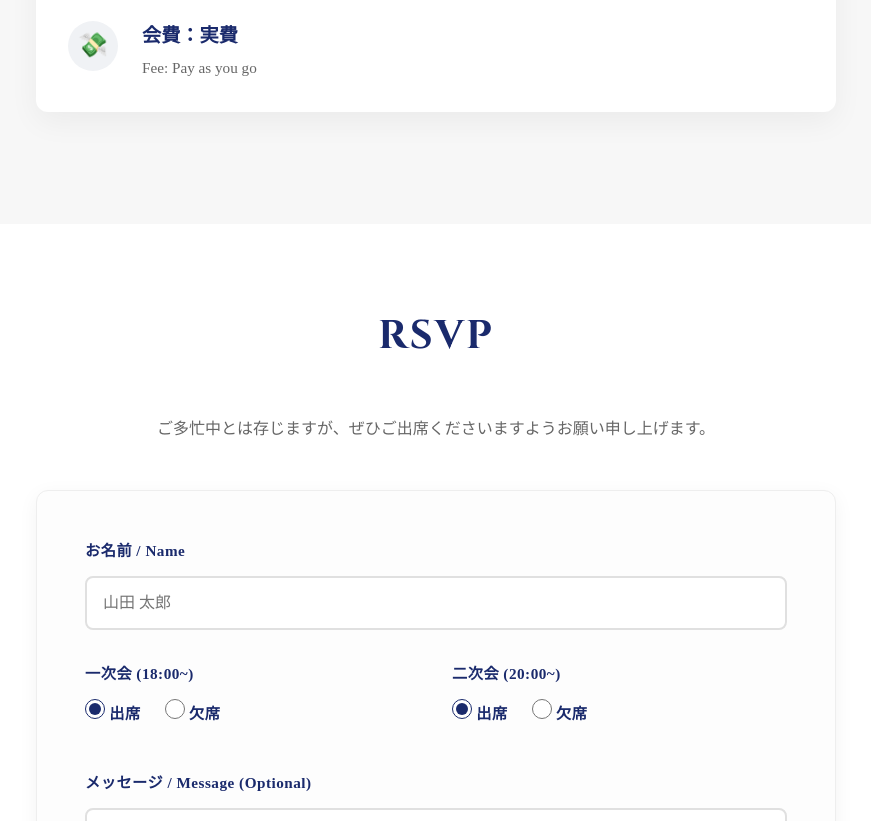
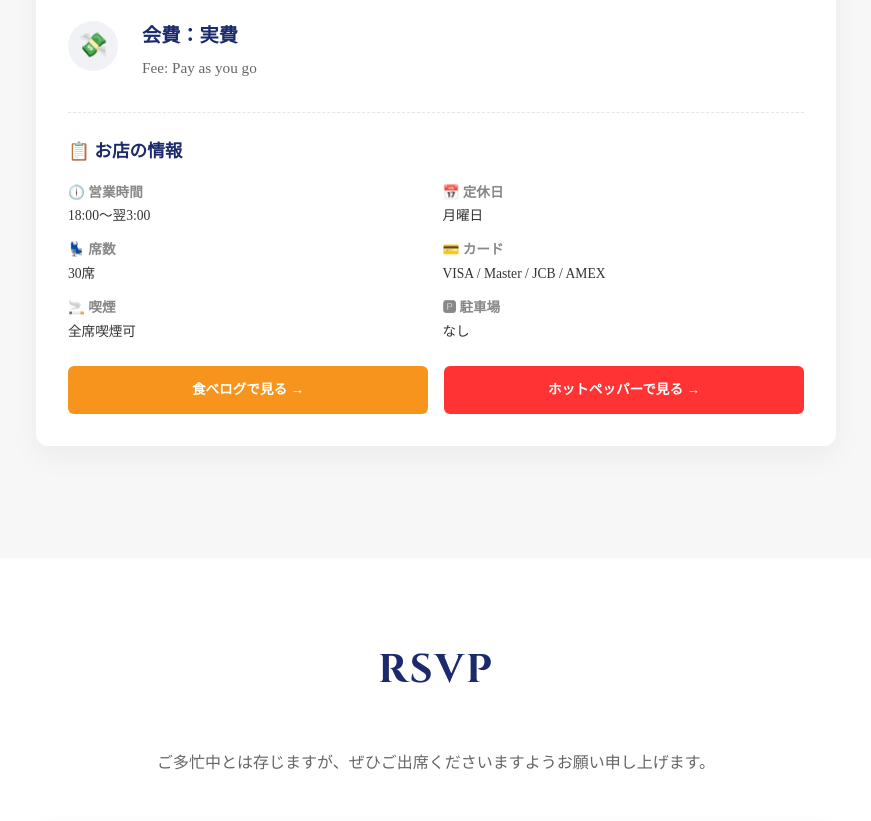
Before and after one commit to hToko-jp/soubetukai, a website built with Vite: page index.html in a window 1280 px wide. Shown: the part 2254-3075 px from the top of the page, without its empty margins (204-1075 px from the left). Built offline with nearby package versions, Linux system fonts and the light colour scheme.

Commit message:
add shop details and links for Chill

```diff
--- a/index.html
+++ b/index.html
@@ -100,6 +100,45 @@
                                 <p>Fee: Pay as you go</p>
                             </div>
                         </div>
+                        <div class="shop-details">
+                            <h4>📋 お店の情報</h4>
+                            <div class="shop-details-grid">
+                                <div class="shop-detail-item">
+                                    <span class="detail-label">🕕 営業時間</span>
+                                    <span class="detail-value">18:00〜翌3:00</span>
+                                </div>
+                                <div class="shop-detail-item">
+                                    <span class="detail-label">📅 定休日</span>
+                                    <span class="detail-value">月曜日</span>
+                                </div>
+                                <div class="shop-detail-item">
+                                    <span class="detail-label">💺 席数</span>
+                                    <span class="detail-value">30席</span>
+                                </div>
+                                <div class="shop-detail-item">
+                                    <span class="detail-label">💳 カード</span>
+                                    <span class="detail-value">VISA / Master / JCB / AMEX</span>
+                                </div>
+                                <div class="shop-detail-item">
+                                    <span class="detail-label">🚬 喫煙</span>
+                                    <span class="detail-value">全席喫煙可</span>
+                                </div>
+                                <div class="shop-detail-item">
+                                    <span class="detail-label">🅿 駐車場</span>
+                                    <span class="detail-value">なし</span>
+                                </div>
+                            </div>
+                            <div class="shop-links">
+                                <a href="https://tabelog.com/hokkaido/A0111/A011101/1058498/" target="_blank"
+                                    rel="noopener noreferrer" class="shop-link tabelog">
+                                    食べログで見る →
+                                </a>
+                                <a href="https://www.hotpepper.jp/strJ003785322/" target="_blank"
+                                    rel="noopener noreferrer" class="shop-link hotpepper">
+                                    ホットペッパーで見る →
+                                </a>
+                            </div>
+                        </div>
                     </div>
                 </div>
             </div>
--- a/style.css
+++ b/style.css
@@ -413,6 +413,77 @@ footer {
     color: #155724;
 }
 
+/* Shop Details */
+.shop-details {
+    margin-top: 2rem;
+    padding-top: 1.5rem;
+    border-top: 1px dashed rgba(0, 0, 0, 0.1);
+}
+
+.shop-details h4 {
+    color: var(--primary-color);
+    margin-bottom: 1rem;
+    font-size: 1.1rem;
+    font-family: var(--font-serif);
+}
+
+.shop-details-grid {
+    display: grid;
+    grid-template-columns: 1fr 1fr;
+    gap: 0.8rem;
+    margin-bottom: 1.5rem;
+}
+
+.shop-detail-item {
+    display: flex;
+    flex-direction: column;
+    font-size: 0.85rem;
+}
+
+.detail-label {
+    color: #888;
+    font-weight: bold;
+    margin-bottom: 0.1rem;
+}
+
+.detail-value {
+    color: var(--text-color);
+}
+
+.shop-links {
+    display: flex;
+    gap: 1rem;
+    flex-wrap: wrap;
+}
+
+.shop-link {
+    flex: 1;
+    min-width: 140px;
+    padding: 0.8rem;
+    border-radius: 6px;
+    text-align: center;
+    text-decoration: none;
+    font-size: 0.85rem;
+    font-weight: bold;
+    transition: all 0.3s ease;
+}
+
+.shop-link.tabelog {
+    background-color: #f7941d;
+    color: white;
+}
+
+.shop-link.hotpepper {
+    background-color: #ff3333;
+    color: white;
+}
+
+.shop-link:hover {
+    filter: brightness(1.1);
+    transform: translateY(-2px);
+    box-shadow: 0 4px 10px rgba(0, 0, 0, 0.1);
+}
+
 /* Responsiveness */
 @media (max-width: 768px) {
     .title {
@@ -427,4 +498,8 @@ footer {
     .rsvp-form {
         padding: 1.5rem;
     }
+
+    .shop-details-grid {
+        grid-template-columns: 1fr;
+    }
 }
```
Also changed, not shown: 1 other file.
